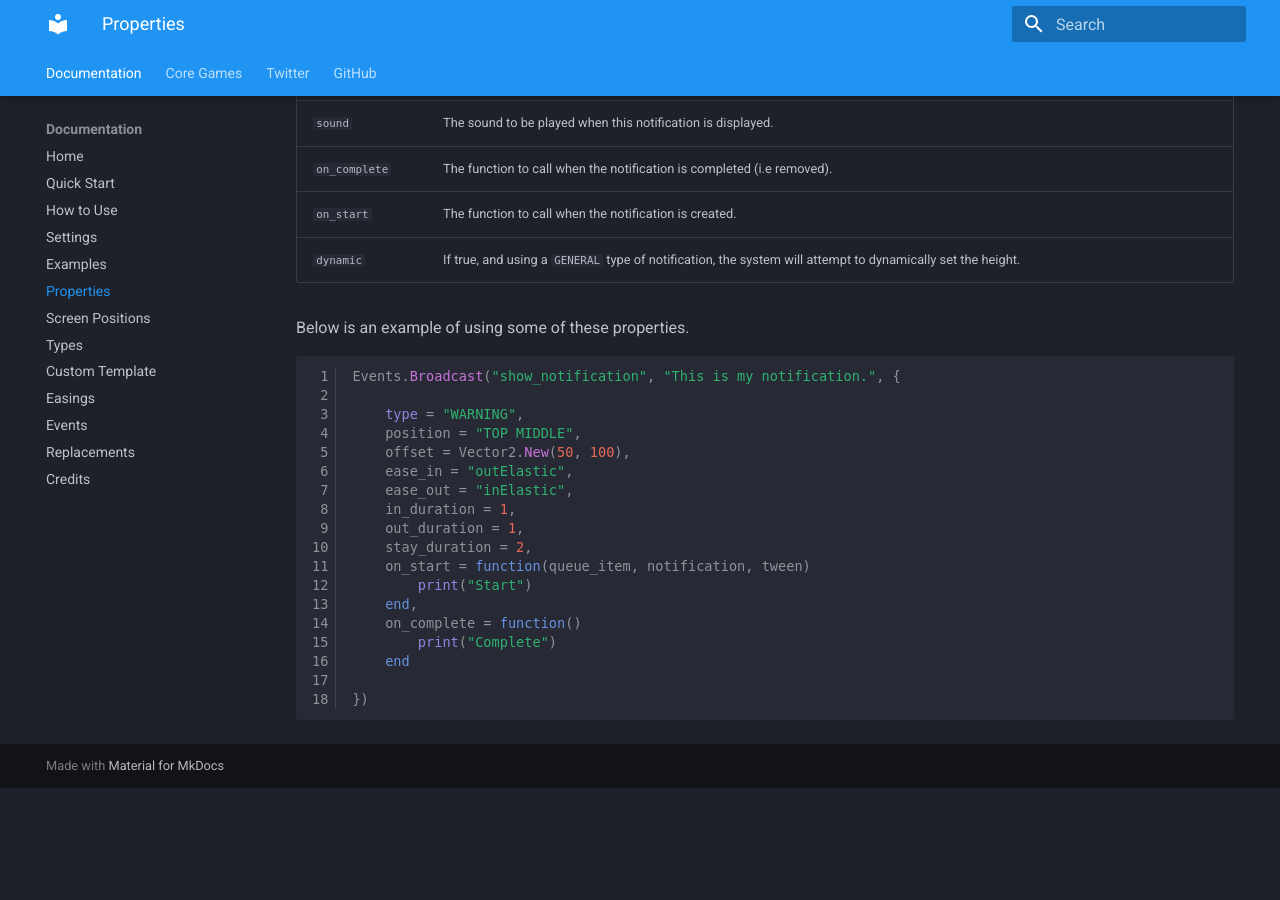
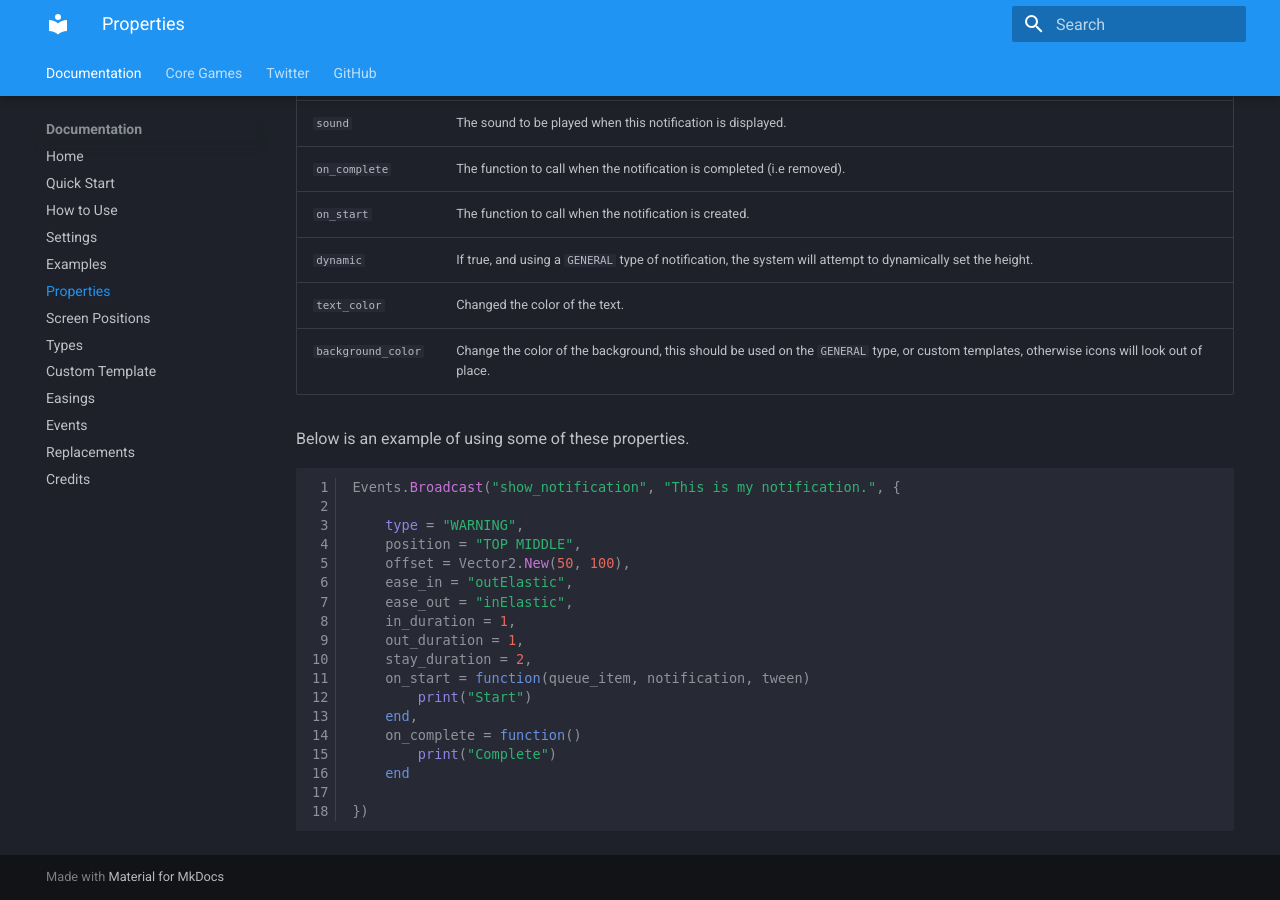
Before and after one commit to CommanderFoo/Core-UI-Notifications-Docs, an MkDocs documentation site: the page built from docs/properties.md, in a window 1280 px wide and 900 px high, scrolled down 984 px. Built offline with MkDocs 1.6.1 and Material for MkDocs 9.7.7, drawn with Linux system fonts in a browser that asks for light colours; some web fonts are replaced; before the commit the page ends 1772 px from its top, so only the background shows below that.

Commit message:
Color properties

```diff
--- a/docs/properties.md
+++ b/docs/properties.md
@@ -25,6 +25,8 @@ Below are all the properties you can set when making a call to the API.
 | `on_complete` | The function to call when the notification is completed (i.e removed). |
 | `on_start` | The function to call when the notification is created. |
 | `dynamic` | If true, and using a `GENERAL` type of notification, the system will attempt to dynamically set the height. |
+| `text_color` | Changed the color of the text. |
+| `background_color` | Change the color of the background, this should be used on the `GENERAL` type, or custom templates, otherwise icons will look out of place. |
 
 Below is an example of using some of these properties.
 
```
